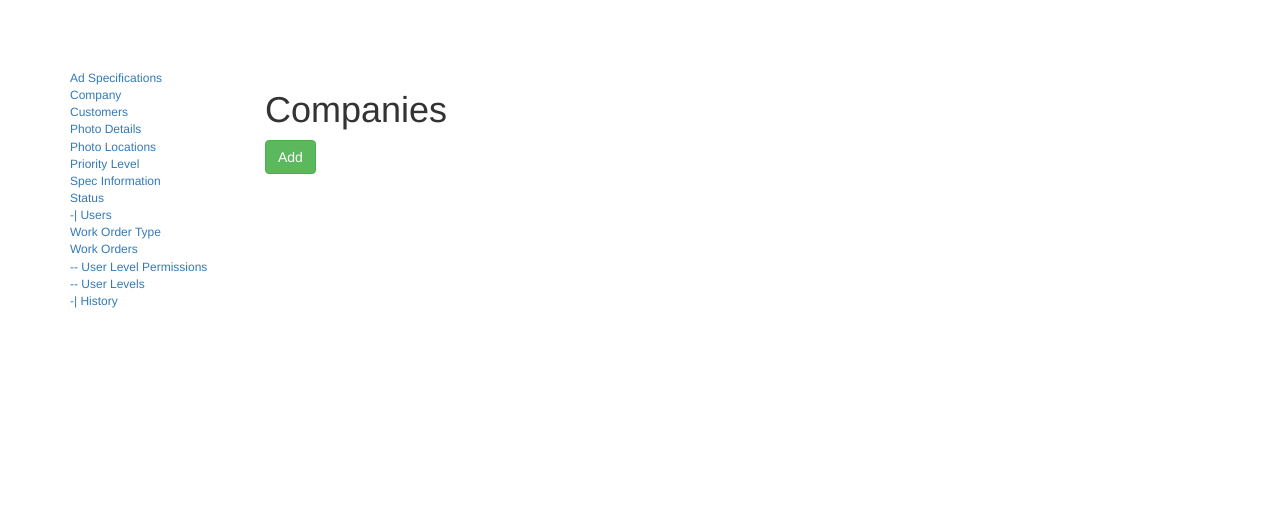
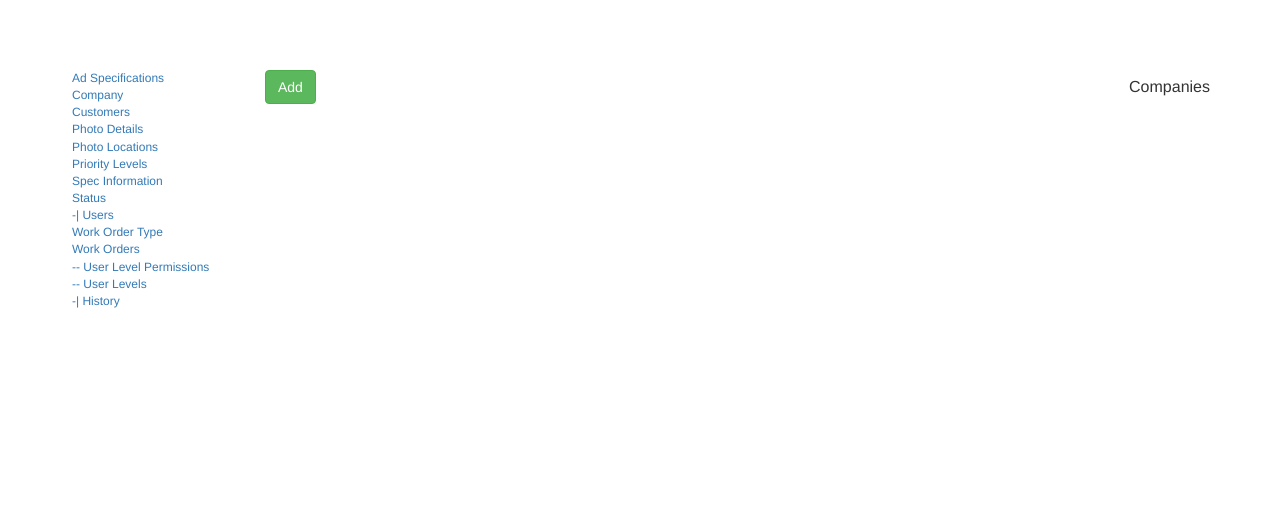
Before and after one commit to beingsane/workorder, a Yii app: template views/company/index.php in a window 1280 px wide. Shown: the top 507 px of the page. Run offline with PHP 8.4 and a stand-in for Yii, Linux system fonts and the light colour scheme; the template is opened without the code that fills it, so the values that code supplies are empty; some libraries are stand-ins or nearby versions.

Commit message:
Table title Add button

```diff
--- a/views/company/index.php
+++ b/views/company/index.php
@@ -12,12 +12,14 @@ $this->params['breadcrumbs'][] = $this->title;
 ?>
 <div class="company-index">
 
-    <h1><?= Html::encode($this->title) ?></h1>
-    <?php // echo $this->render('_search', ['model' => $searchModel]); ?>
+	<div class="table-info">
+		<div class="pull-left"><?= Html::a('Add', ['create'], ['class' => 'btn btn-success']) ?></div>
+		<div class="title pull-right"><?= Html::encode($this->title) ?></div>
 
-    <p>
-        <?= Html::a('Add', ['create'], ['class' => 'btn btn-success']) ?>
-    </p>
+		<div class="clearfix"></div>
+	</div>
+
+	<?php // echo $this->render('_search', ['model' => $searchModel]); ?>
 
     <?= GridView::widget([
         'dataProvider' => $dataProvider,
--- a/views/layouts/main.php
+++ b/views/layouts/main.php
@@ -63,7 +63,7 @@ AppAsset::register($this);
 						<a href="<?= Url::to(['customer/']) ?>">Customers</a><br/>
 						<a href="<?= Url::to(['photo-details/']) ?>">Photo Details</a><br/>
 						<a href="<?= Url::to(['photo-location/']) ?>">Photo Locations</a><br/>
-						<a href="<?= Url::to(['priority-level/']) ?>">Priority Level</a><br/>
+						<a href="<?= Url::to(['priority-level/']) ?>">Priority Levels</a><br/>
 						<a href="<?= Url::to(['spec-information/']) ?>">Spec Information</a><br/>
 						<a href="<?= Url::to(['status/']) ?>">Status</a><br/>
 						<a href="">-| Users</a><br/>
--- a/www/css/site.css
+++ b/www/css/site.css
@@ -150,41 +150,18 @@ select.form-control {
 
 
 
-.navbar-tables .container {
-	padding: 0px;
-	width: 100%;
+.nav-tables {
+	margin-bottom: 20px;
+	padding-left: 2px;
 }
 
-.navbar-tables .navbar-collapse {
-	padding: 0px;
-}
-
-.navbar-tables .navbar-header {
-	width: 100%;
-	margin: 0px;
-}
-
-.navbar-tables .navbar-collapse {
-	width: 100%;
-	margin: 0px;
-}
-
-.navbar-tables ul {
-	margin: 0px;
-}
-
-.navbar-tables ul li {
-	width: 160px;
-}
-
-.navbar-tables ul li a {
-	padding: 10px;
-	border-right: 1px solid #ccc;
-}
-
-
-.nav-tables {
+.table-info {
 	margin-bottom: 20px;
 }
 
+.table-info .title {
+	font-size: 16px;
+	padding: 6px 0px;
+}
+
 /* -------------------------------------------------------------------------- */
```
Also changed, not shown: views/ad-specification/index.php (+7 -5 lines), views/customer/index.php (+7 -5 lines), views/photo-details/index.php (+7 -5 lines), views/photo-location/index.php (+7 -5 lines), views/priority-level/index.php (+7 -5 lines), views/spec-information/index.php (+7 -5 lines), views/status/index.php (+7 -5 lines), views/work-order-type/index.php (+7 -5 lines), views/work-order/index.php (+8 -7 lines).
